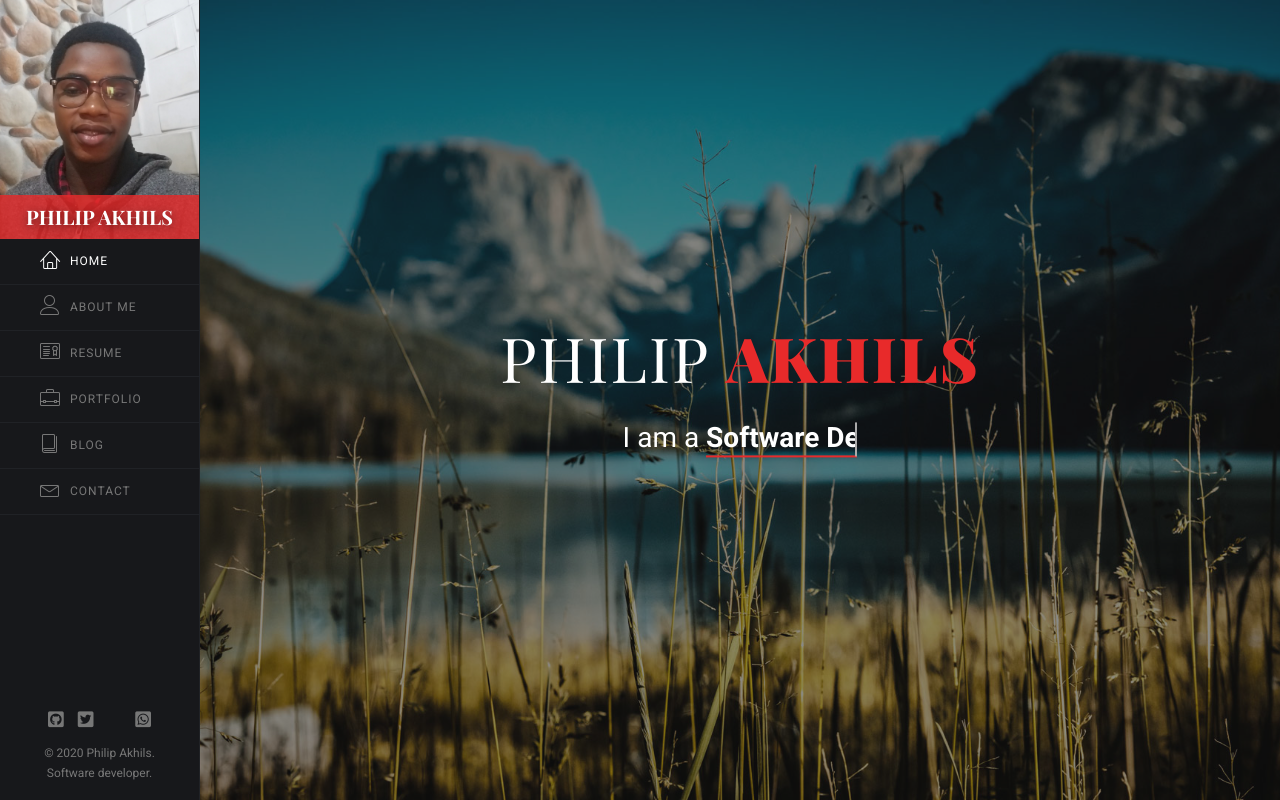
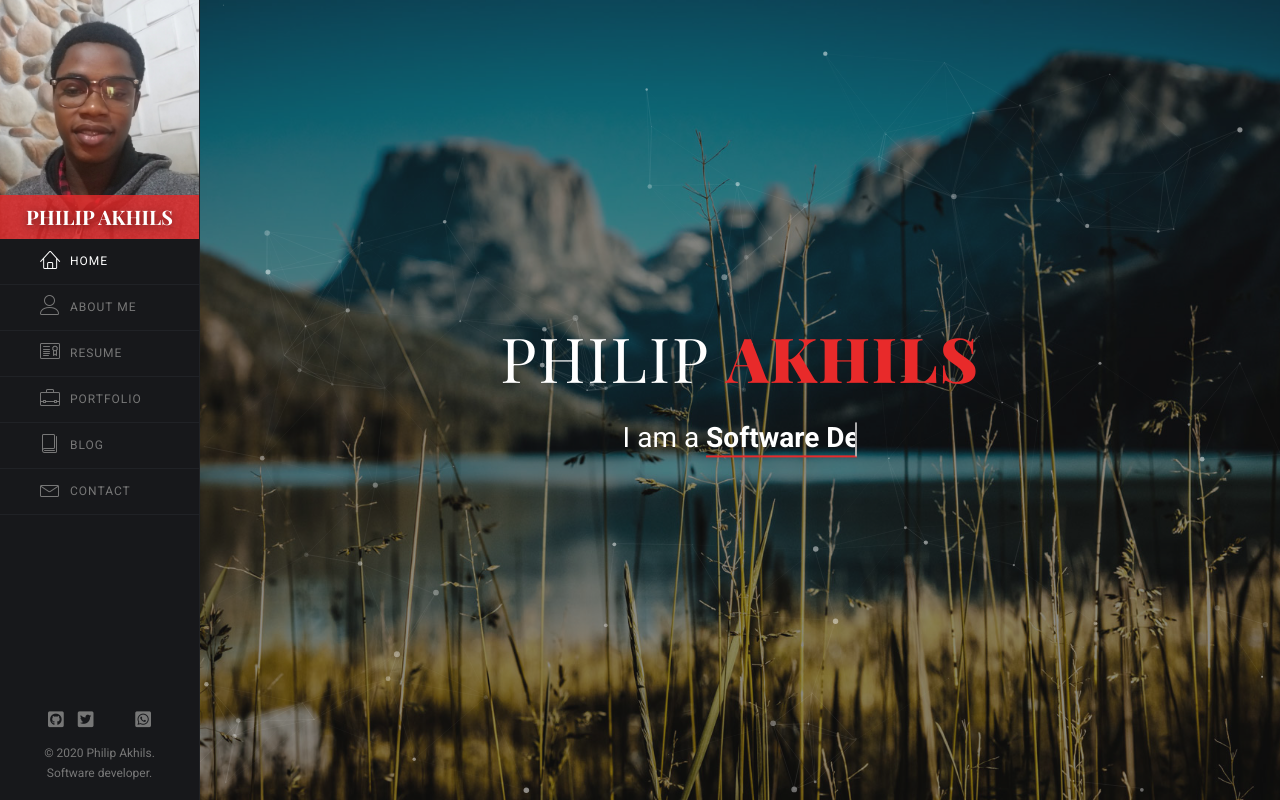
Before and after one commit to Akhils10/Akhils10.github.io, a plain HTML site: page index.html in a window 1280 px wide. Drawn offline with nearby package versions, Linux system fonts and the light colour scheme; no server answers; some icons are missing.

Commit message:
aded particles1.json config

```diff
--- a/index.html
+++ b/index.html
@@ -1,5 +1,5 @@
 <!DOCTYPE html>
-<html lang="en" data-random-animation="false" data-animation="19">
+<html lang="en" data-random-animation="true" data-animation="31">
     <head>
 
         <!--Meta Tags-->
--- /dev/null
+++ b/js/particles1.json
@@ -0,0 +1,110 @@
+{
+"particles": {
+"number": {
+"value": 100,
+"density": {
+"enable": true,
+"value_area": 800
+}
+},
+"color": {
+"value": "#ffffff"
+},
+"shape": {
+"type": "circle",
+"stroke": {
+"width": 0,
+"color": "#000000"
+},
+"polygon": {
+"nb_sides": 5
+},
+"image": {
+"src": "img/github.svg",
+"width": 100,
+"height": 100
+}
+},
+"opacity": {
+"value": 0.49716301422833176,
+"random": false,
+"anim": {
+"enable": true,
+"speed": 1,
+"opacity_min": 0.1,
+"sync": false
+}
+},
+"size": {
+"value": 3,
+"random": true,
+"anim": {
+"enable": false,
+"speed": 40,
+"size_min": 0.1,
+"sync": false
+}
+},
+"line_linked": {
+"enable": true,
+"distance": 150,
+"color": "#ffffff",
+"opacity": 0.1,
+"width": 1
+},
+"move": {
+"enable": true,
+"speed": 6,
+"direction": "none",
+"random": false,
+"straight": false,
+"out_mode": "out",
+"bounce": false,
+"attract": {
+"enable": false,
+"rotateX": 600,
+"rotateY": 1200
+}
+}
+},
+"interactivity": {
+"detect_on": "canvas",
+"events": {
+"onhover": {
+"enable": false,
+"mode": "repulse"
+},
+"onclick": {
+"enable": false,
+"mode": "push"
+},
+"resize": true
+},
+"modes": {
+"grab": {
+"distance": 400,
+"line_linked": {
+"opacity": 1
+}
+},
+"bubble": {
+"distance": 400,
+"size": 40,
+"duration": 2,
+"opacity": 1,
+"speed": 3
+},
+"repulse": {
+"distance": 215.78421578421577,
+"duration": 0.4
+},
+"push": {
+"particles_nb": 4
+},
+"remove": {
+"particles_nb": 2
+}
+}
+},
+"retina_detect": true
+}
```
